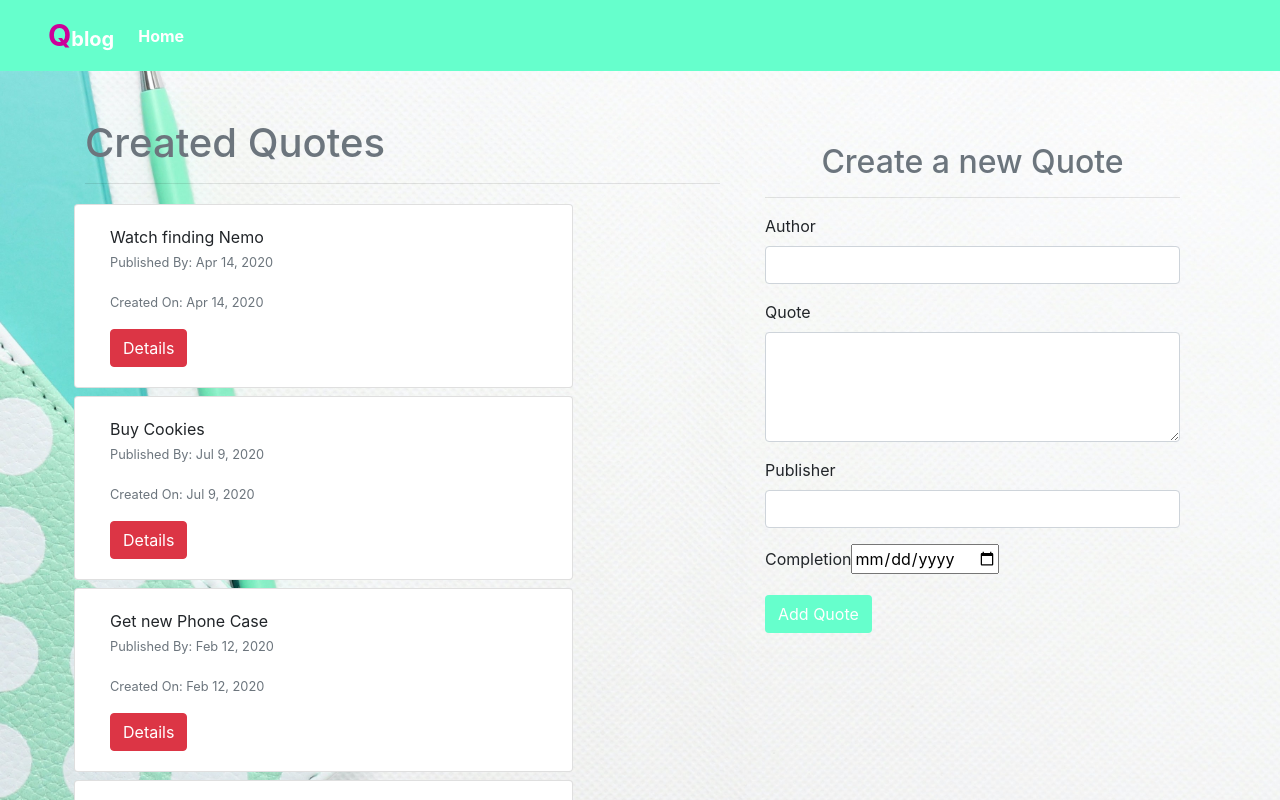
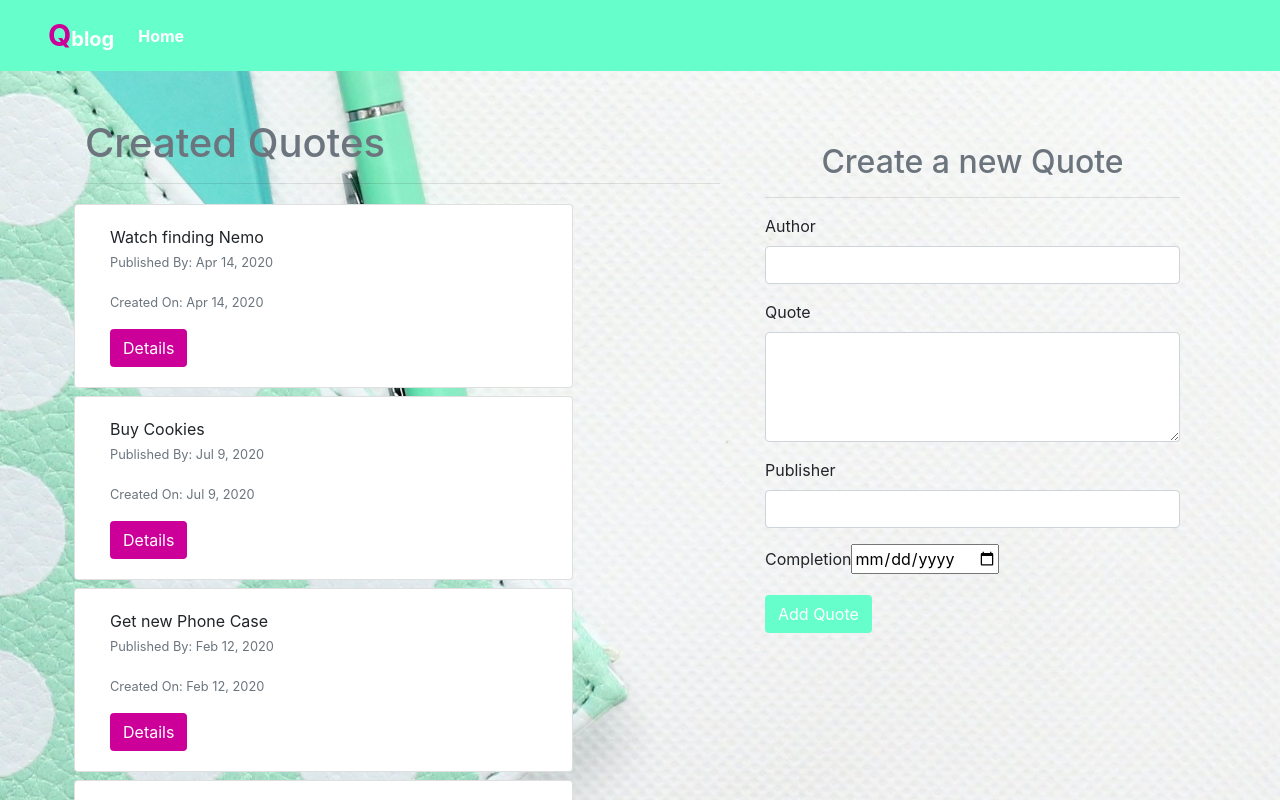
Before and after one commit to tharcissie/Quote-App, an Angular app: page / in a window 1280 px wide. Shown: the top 800 px of the page. Built offline with nearby package versions, Linux system fonts and the light colour scheme.

Commit message:
cropped the image

```diff
--- a/src/app/quote/quote.component.css
+++ b/src/app/quote/quote.component.css
@@ -0,0 +1,4 @@
+.btn{
+    background-color:#cc0099;
+    color:white;
+}
--- a/src/app/quote/quote.component.html
+++ b/src/app/quote/quote.component.html
@@ -14,7 +14,7 @@
             </span>
             <p class="card-text"><small class="text-muted">Published By: {{quote.completeDate|date}}</small></p>
             <p class="card-text"><small class="text-muted">Created On: {{quote.completeDate|date}}</small></p>
-            <button class="btn btn-danger" (click)='toggleDetails(i)'>Details</button>
+            <button class="btn" (click)='toggleDetails(i)'>Details</button>
             <app-quote-details *ngIf='quote.showDescription' [quote]='quote' (isComplete)='deleteQuote($event,i)'>
             </app-quote-details>
           </div>
```
Also changed, not shown: src/assets/a.jpg.
